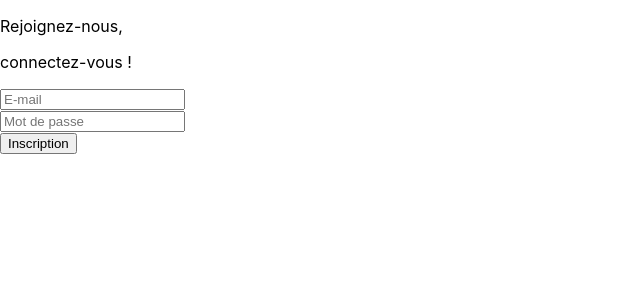
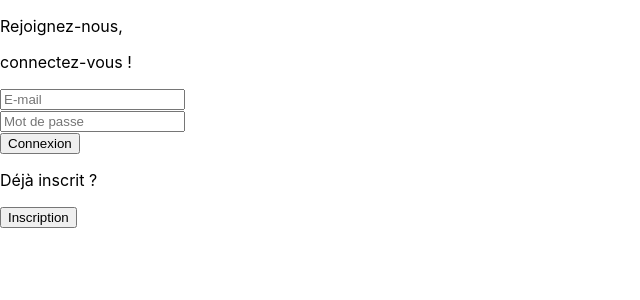
Before and after one commit to Formation-CDA-Grenoble/projet-jeu-en-ligne, a React (Create React App) app in the folder front/: page / in a window 1280 px wide. Shown: the top 300 px of the page, without its empty margins (0-640 px from the left). Built offline with nearby package versions, Linux system fonts and the light colour scheme.

Commit message:
buttonRedirect switch logic

```diff
--- a/front/src/components/ContainerConnection.tsx
+++ b/front/src/components/ContainerConnection.tsx
@@ -1,6 +1,6 @@
 import React from 'react'
 import { InputRegister } from './inputs'
-import { ButtonSubmit } from './buttons'
+import { ButtonSubmit, ButtonRedirect } from './buttons'
 import Axios from 'axios'
 import { URL_SERVER } from '../constants'
 import { RegisterTitle } from './texts'
@@ -91,9 +91,16 @@ export default class ContainerInscription extends React.Component<any,any,any>{
 						placeholder={ "Mot de passe" }
 						onChange={ this.handleChange }
 						value={ value.password }/>
-					{ this.state.loading? <p>Inscription en cours...</p>
-					:<ButtonSubmit title={ "Inscription" }/> }
+					{ this.state.loading? <p>Connexion en cours...</p>
+					:<ButtonSubmit title={ "Connexion" }/> }
 				</form>
+
+				<ButtonRedirect
+					redirect={ "inscription" }
+					title={ "Inscription" }
+					goTo={ this.props.goTo }>
+					<p>{ "Déjà inscrit ?" }</p>
+				</ButtonRedirect>
 			</div>
 		)
 	}
--- a/front/src/components/ContainerInscription.tsx
+++ b/front/src/components/ContainerInscription.tsx
@@ -1,6 +1,6 @@
 import React from 'react'
 import { InputRegister } from './inputs'
-import { ButtonSubmit } from './buttons'
+import { ButtonSubmit, ButtonRedirect } from './buttons'
 import Axios from 'axios'
 import { URL_SERVER } from '../constants'
 import { RegisterTitle } from './texts'
@@ -85,6 +85,13 @@ export default class ContainerInscription extends React.Component<any,any,any>{
 					{ this.state.loading? <p>Inscription en cours...</p>
 					:<ButtonSubmit title={ "Inscription" }/> }
 				</form>
+
+				<ButtonRedirect
+					redirect={ "connection" }
+					title={ "Connexion" }
+					goTo={ this.props.goTo }>
+					<p>{ "Pas encore inscrit ?" }</p>
+				</ButtonRedirect>
 			</div>
 		)
 	}
--- a/front/src/components/buttons/ButtonRedirect.tsx
+++ b/front/src/components/buttons/ButtonRedirect.tsx
@@ -3,7 +3,7 @@ import React from 'react'
 export default (props:any) => {
 	return (
 		<div>
-			<p>{ props.text }</p>
+			{ props.children }
 			<button onClick={ (event, link = props.redirect, confirm = false) => props.goTo(link, confirm) }>
 				{ props.title }
 			</button>
--- a/front/src/components/buttons/index.ts
+++ b/front/src/components/buttons/index.ts
@@ -1 +1,2 @@
 export { default as ButtonSubmit } from './ButtonSubmit'
+export { default as ButtonRedirect } from './ButtonRedirect'
```
